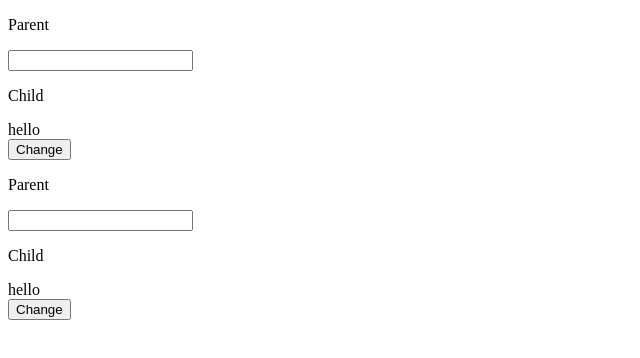
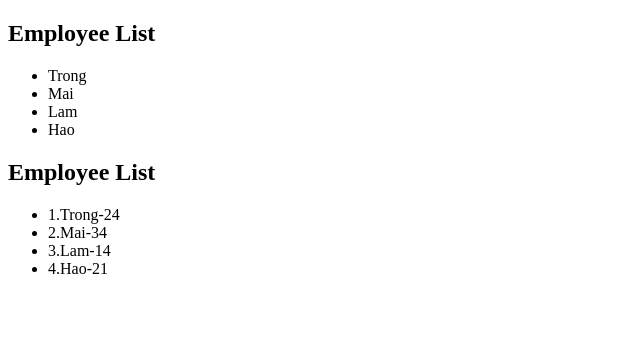
Before and after one commit to trungtrong/Angular-Course, an Angular app in the folder my-first-app/: page / in a window 1280 px wide. Shown: the top 358 px of the page, without its empty margins (0-640 px from the left). Built offline with nearby package versions, Linux system fonts and the light colour scheme.

Commit message:
make a get request

```diff
--- a/my-first-app/src/app/app.component.ts
+++ b/my-first-app/src/app/app.component.ts
@@ -4,17 +4,8 @@ import { Component } from '@angular/core';
   selector: 'app-root',
   template: `
     <!-- employee folder -->
-    <!--
     <app-employee-list></app-employee-list>
-    <app-employee-detail></app-employee-detail> -->
-
-    <!-- exercise -->
-    <div>
-      <app-parent><app-child></app-child></app-parent>
-    </div>
-    <div>
-      <app-parent><app-child></app-child></app-parent>
-    </div>
+    <app-employee-detail></app-employee-detail>
     `,
   styleUrls: ['./app.component.css']
 })
--- a/my-first-app/src/app/components/employee/employee-detail.component.ts
+++ b/my-first-app/src/app/components/employee/employee-detail.component.ts
@@ -19,6 +19,7 @@ export class EmployeeDetailComponent implements OnInit {
   constructor(private _employeeService: EmployeeService) { }
 
   ngOnInit() {
-    this.employees = this._employeeService.getEmployee();
+    this._employeeService.getEmployees()
+        .subscribe(data => this.employees = data);
   }
 }
--- a/my-first-app/src/app/components/employee/employee-list.component.ts
+++ b/my-first-app/src/app/components/employee/employee-list.component.ts
@@ -19,7 +19,8 @@ export class EmployeeListComponent implements OnInit {
   constructor(private _employeeService: EmployeeService) { }
 
   ngOnInit() {
-    this.employees = this._employeeService.getEmployee();
+    this._employeeService.getEmployees()
+        .subscribe(data => this.employees = data);
   }
 
 }
--- a/my-first-app/src/app/components/exercise/child.component.ts
+++ /dev/null
@@ -1,21 +0,0 @@
-import { Component, OnInit } from '@angular/core';
-import { SimpleService } from './simple-service.service';
-
-@Component({
-  selector: 'app-child',
-  template: `
-    <div class="child">
-      <p>Child</p>
-      {{ value }}
-    </div>
-  `
-})
-
-export class ChildComponent implements OnInit {
-  value: string;
-  constructor(private service: SimpleService ) {
-    this.value = service.value;
-  }
-
-  ngOnInit() { }
-}
--- a/my-first-app/src/app/components/exercise/parent.component.ts
+++ /dev/null
@@ -1,33 +0,0 @@
-import { Component, OnInit } from '@angular/core';
-import { SimpleService } from './simple-service.service';
-
-@Component({
-  selector: 'app-parent',
-  template: `
-    <div class="parent">
-      <p>Parent</p>
-      <form novalidate>
-        <div class="form-group">
-          <input type="text" name="value"
-            [(ngModel)]="value">
-        </div>
-      </form>
-      <ng-content ></ng-content>
-      <button (click)="changeData()">Change</button>
-    </div>
-  `
-})
-
-export class ParentComponent implements OnInit {
-  value: string;
-  constructor(private service: SimpleService) { }
-
-  changeData() {
-    this.value = 'lala';
-    this.service.value = this.value;
-  }
-
-  ngOnInit() {
-    // this.value = this.service.value;
-  }
-}
--- a/my-first-app/src/app/components/exercise/simple-service.service.ts
+++ /dev/null
@@ -1,9 +0,0 @@
-import { Injectable } from '@angular/core';
-
-@Injectable({
-  providedIn: 'root'
-})
-
-export class SimpleService {
-  value = 'hello';
-}
--- a/my-first-app/src/app/employee.service.ts
+++ b/my-first-app/src/app/employee.service.ts
@@ -1,26 +1,18 @@
 import { Injectable, OnChanges, Inject } from '@angular/core';
-import { OtherEmployeeService } from './other-employee.service';
+import { HttpClient } from '@angular/common/http';
+import { IEmployee } from './employee';
+import { Observable } from 'rxjs';
 
 @Injectable({
   providedIn: 'root'
 })
 export class EmployeeService {
-  employees = [
-    {id: 1, name: 'Trong', age: 24},
-    {id: 2, name: 'Kim', age: 30},
-    {id: 3, name: 'Long', age: 14},
-    {id: 4, name: 'Tuan', age: 26}
-  ];
+  private _url = '/assets/data/employees.json';
 
-  // inject a dependency into service
-  _otherEmployeeService: OtherEmployeeService;
+  constructor(private http: HttpClient) {}
 
-  constructor( _otherEmployeeService: OtherEmployeeService) {
-    this._otherEmployeeService = _otherEmployeeService;
-  }
-
-  getEmployee() {
-    return this.employees;
+  getEmployees(): Observable<IEmployee[]> {
+    return this.http.get<IEmployee[]>(this._url);
   }
 
 }
--- /dev/null
+++ b/my-first-app/src/app/employee.ts
@@ -0,0 +1,5 @@
+export interface IEmployee {
+  id: number;
+  name: string;
+  age: number;
+}
--- a/my-first-app/src/app/other-employee.service.ts
+++ /dev/null
@@ -1,9 +0,0 @@
-import { Injectable } from '@angular/core';
-
-@Injectable({
-  providedIn: 'root'
-})
-export class OtherEmployeeService {
-
-  constructor() { }
-}
--- /dev/null
+++ b/my-first-app/src/assets/data/employees.json
@@ -0,0 +1,6 @@
+[
+  {"id": 1, "name": "Trong", "age": 24},
+  {"id": 2, "name": "Mai", "age": 34},
+  {"id": 3, "name": "Lam", "age": 14},
+  {"id": 4, "name": "Hao", "age": 21}
+]
```
Also changed, not shown: my-first-app/src/app/app.module.ts (+3 -8 lines), 2 other files (tests, documents, lock files or other folders).
